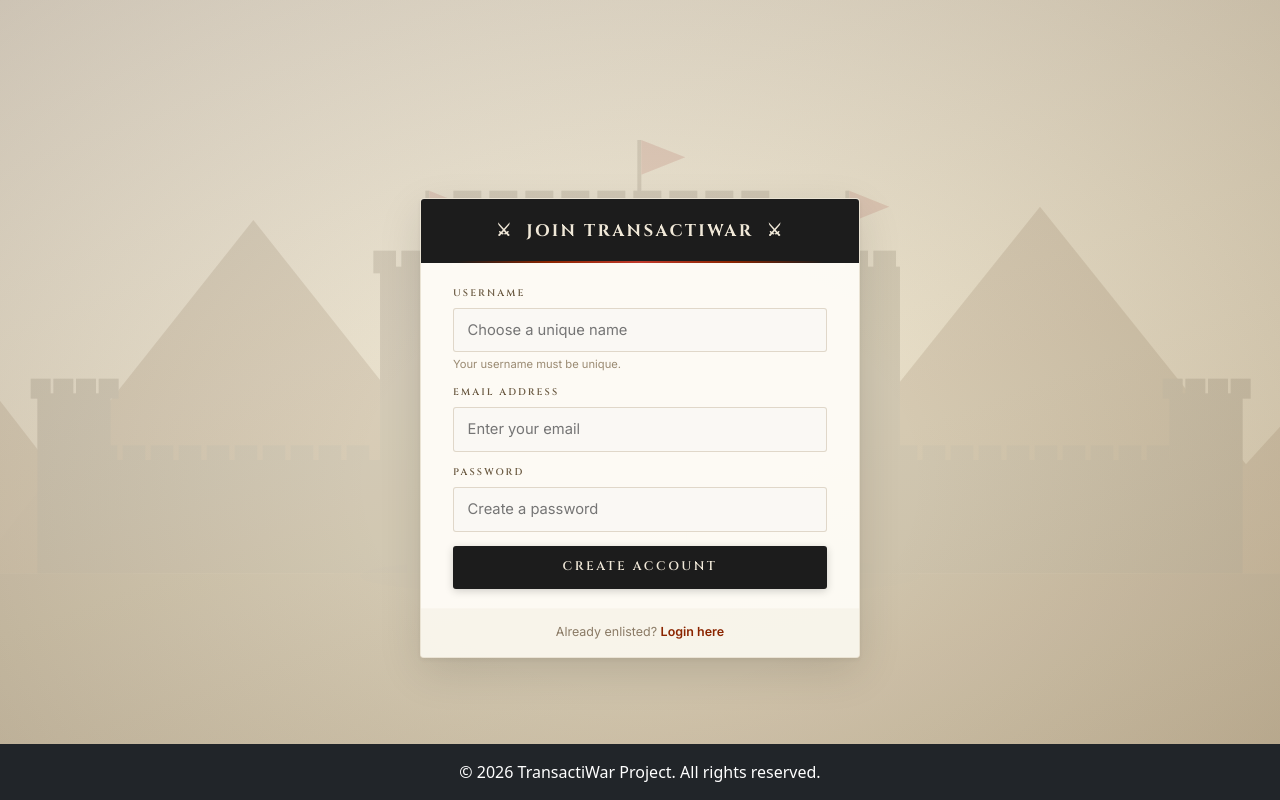
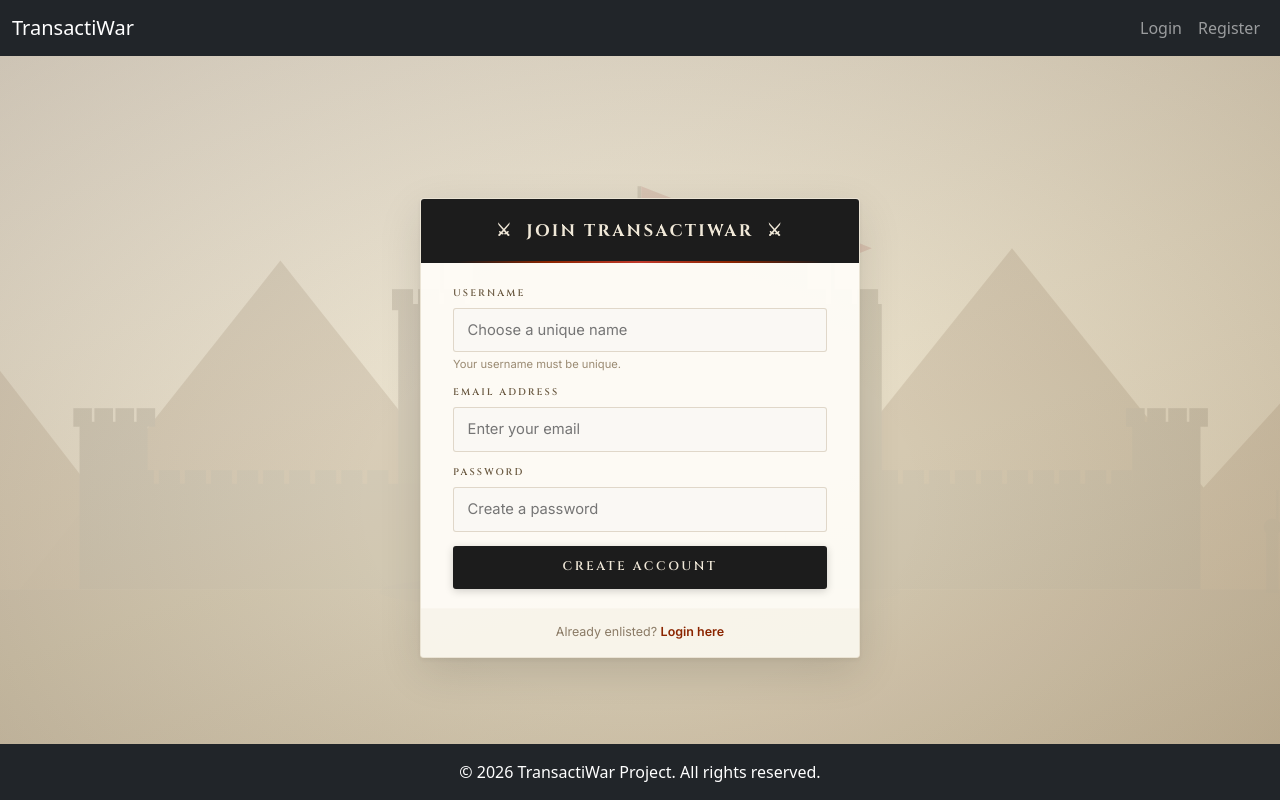
Before and after one commit to ankit-cs25mtech11023/TransactiWar, a PHP site: page /auth/register.php in a window 1280 px wide. Run offline with PHP 8.4, Linux system fonts and the light colour scheme; data that the repository does not hold is empty.

Commit message:
updated2 login/register

```diff
--- a/auth/register.php
+++ b/auth/register.php
@@ -60,29 +60,18 @@ include '../includes/header.php';
 <style>
   @import url('https://fonts.googleapis.com/css2?family=Cinzel:wght@400;600;700&family=Inter:wght@300;400;500;600&display=swap');
 
-  html, body {
-    height: 100%;
-    margin: 0;
-    padding: 0;
-  }
-
-  body > .container,
-  body > .container-fluid {
-    padding: 0 !important;
-    margin: 0 !important;
-    max-width: 100% !important;
-  }
-
   .battle-page {
     position: fixed;
-    inset: 0;
+    top: 56px; /* below navbar */
+    left: 0;
+    right: 0;
+    bottom: 0;
     display: flex;
-    flex-direction: column;
     align-items: center;
     justify-content: center;
     overflow: hidden;
     background: linear-gradient(160deg, #f0ebe0 0%, #e8dfc9 50%, #ddd0b5 100%);
-    padding-top: 56px;
+    z-index: 10;
   }
 
   .bg-scene {
```
Also changed, not shown: auth/login.php (+5 -18 lines).
